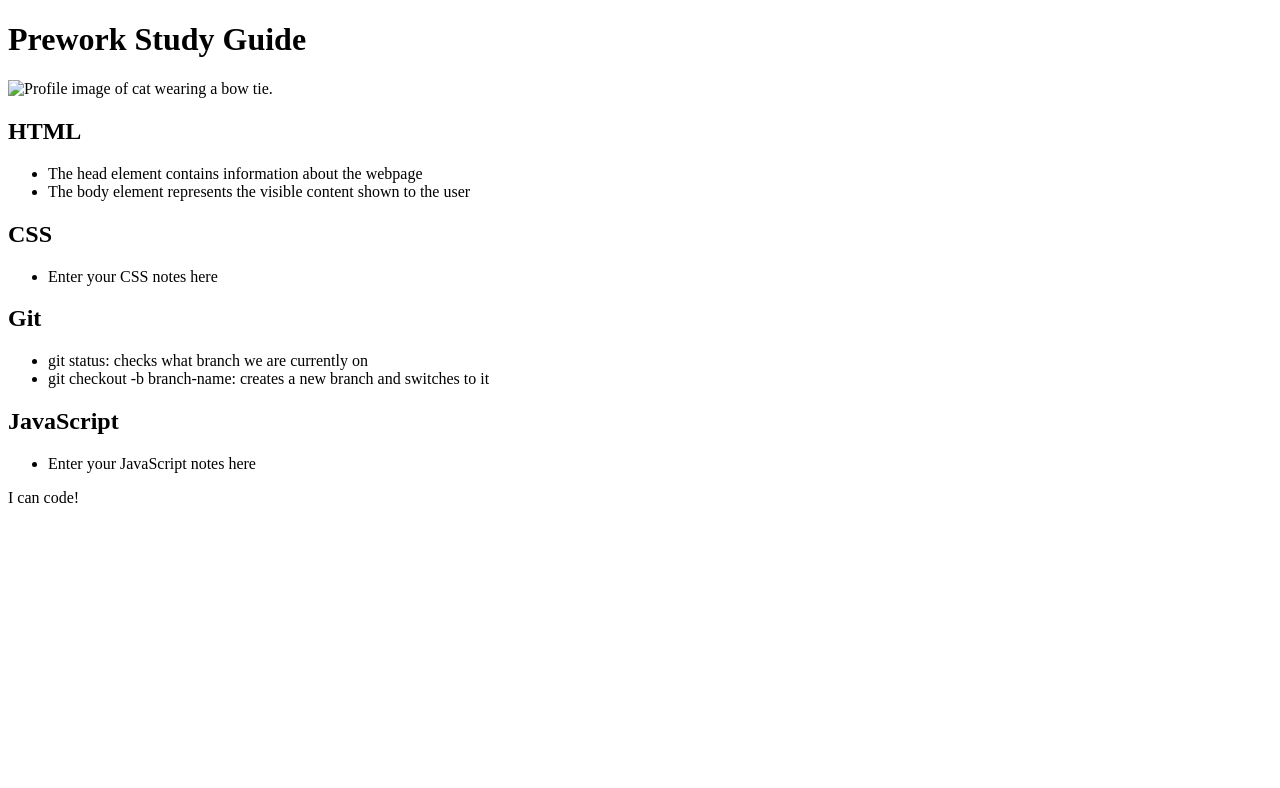
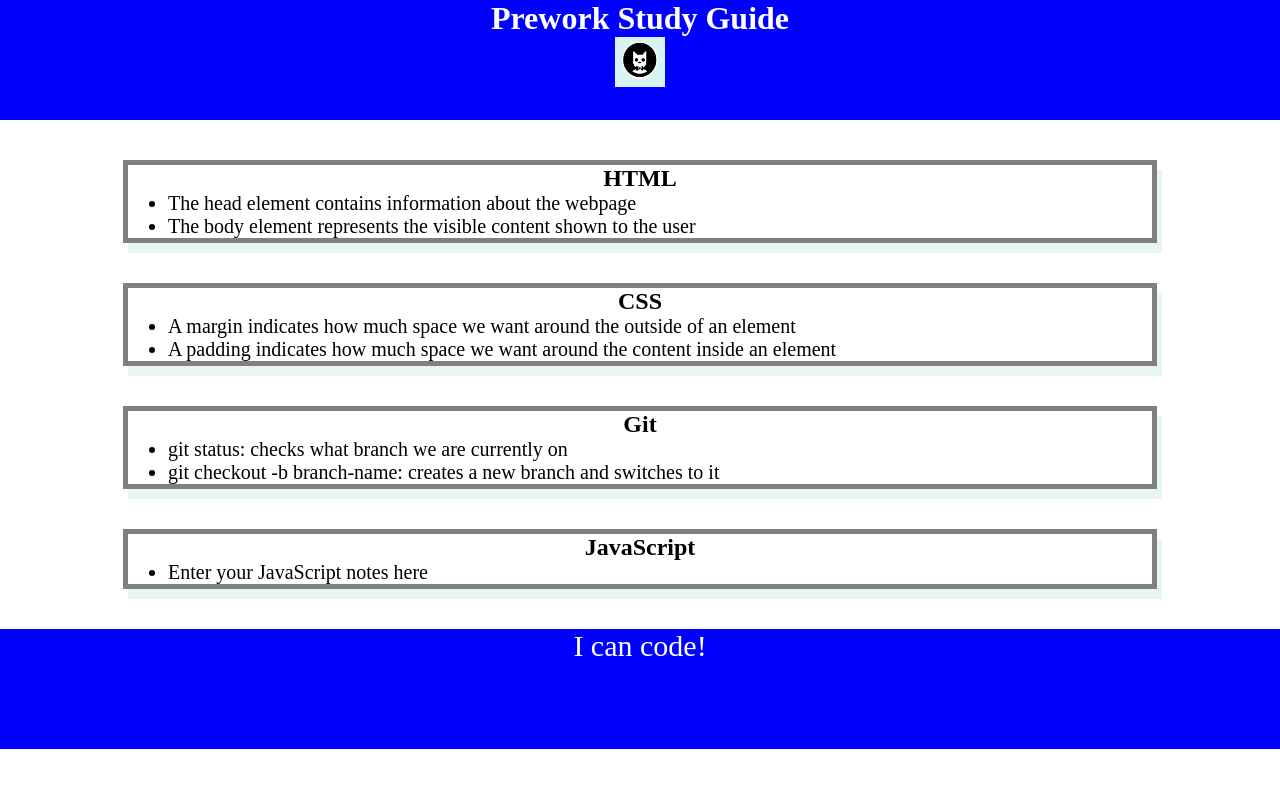
Before and after one commit to rawankhalill/prework-study-guide, a plain HTML site: page index.html in a window 1280 px wide. Drawn offline with Linux system fonts and the light colour scheme.

Commit message:
added CSS to project

```diff
--- /dev/null
+++ b/assets/style.css
@@ -0,0 +1,36 @@
+* {
+    margin: 0;
+    padding: 0;
+}
+header,
+footer {
+    width: 100%;
+    height: 120px;
+    background-color: blue;
+    color: white;
+}
+h1,
+h2 {
+    text-align: center;
+}
+img {
+    display: block;
+    height: 50px;
+    width: 50px;
+    margin-left: auto;
+    margin-right: auto;
+}
+ul {
+    padding-left: 40px;
+    font-size: 20px;
+}
+p {
+    text-align: center;
+    font-size: 30px;
+}
+.card {
+    width: 80%;
+    margin: 40px auto;
+    border: 5px solid gray;
+    box-shadow: 5px 10px #E7F7EE;
+}
--- a/index.html
+++ b/index.html
@@ -4,6 +4,7 @@
     <meta charset="UTF-8" />
     <meta http-equiv="X-UA-Compatible" content="IE=edge" />
     <meta name="viewport" content="width=device-width, initial-scale=1.0" />
+    <link rel="stylesheet" href="./assets/style.css">
     <title>Prework Study Guide</title>
   </head>
   <body>
@@ -22,8 +23,9 @@
         <section class="card" id="css-section">
           <h2>CSS</h2>
           <ul>
-            <li>Enter your CSS notes here</li>
-          </ul>
+            <li>A margin indicates how much space we want around the outside of an element</li>
+            <li>A padding indicates how much space we want around the content inside an element</li>
+         </ul>
         </section>
         <section class="card" id="git-section">
           <h2>Git</h2>
```
Also changed, not shown: assets/bowtie-cat.png (added).
